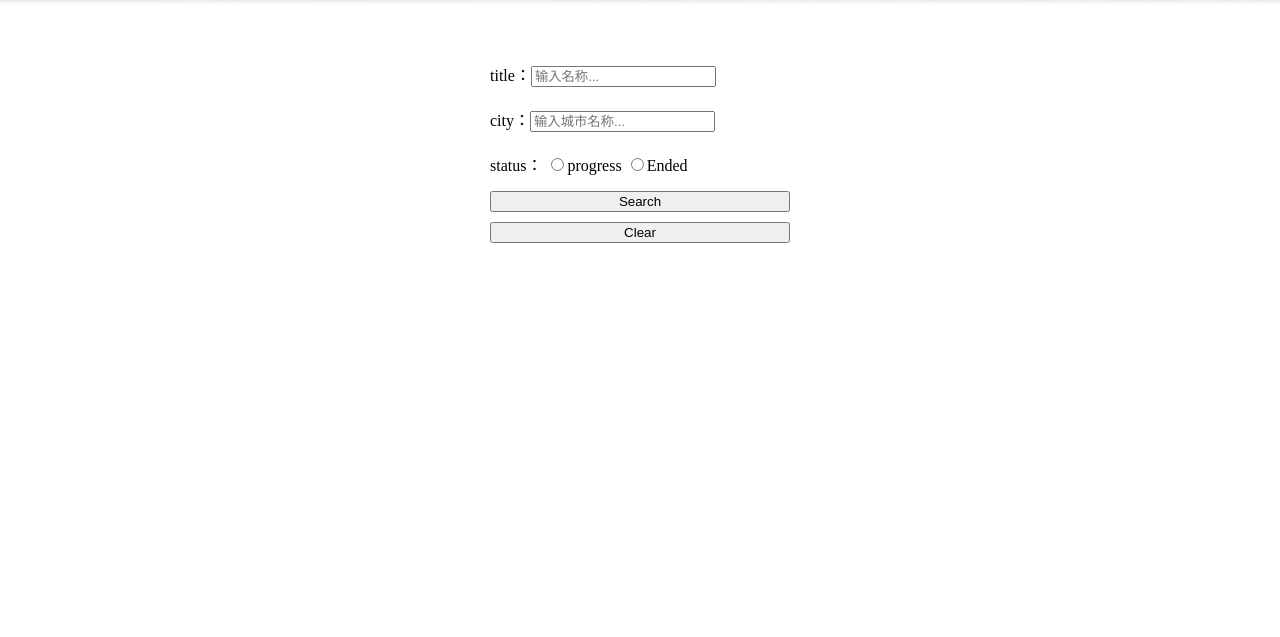
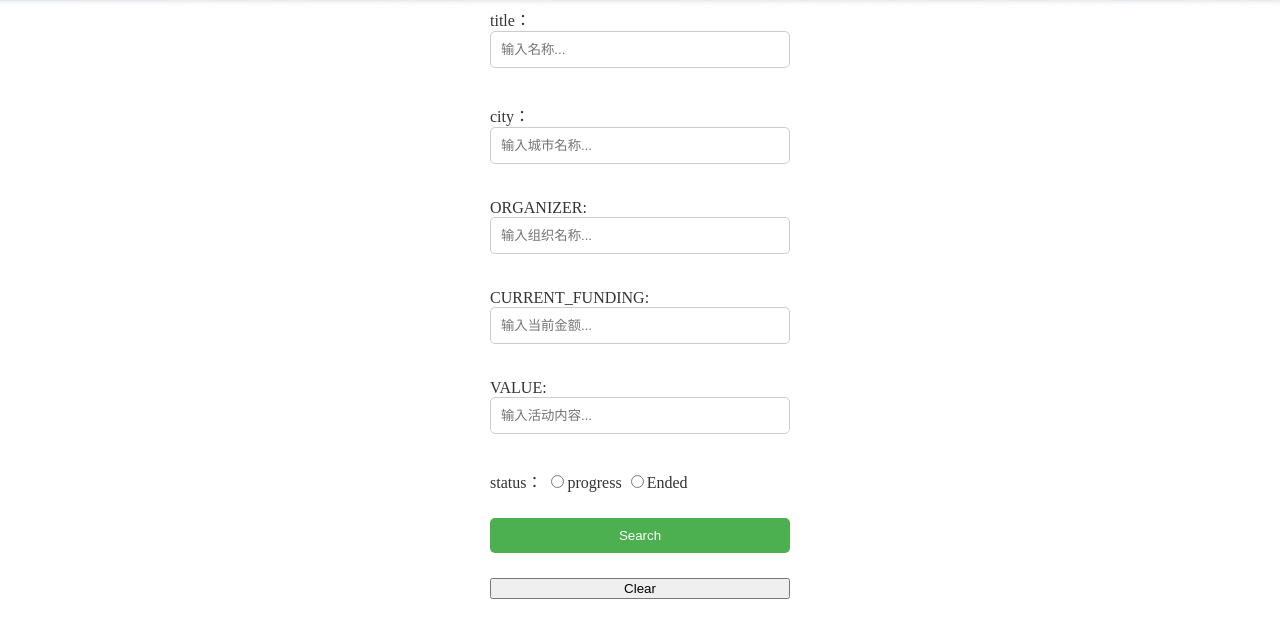
Before and after one commit to jjjjjjjhhhhh/team-chile, a website: page Search.html in a window 1280 px wide. Shown: the part 73-710 px from the top of the page. Drawn offline with Linux system fonts and the light colour scheme.

Commit message:
搭建express

```diff
--- a/Search.html
+++ b/Search.html
@@ -24,7 +24,7 @@
     }
     .content{
         /* width: 300px; */
-        height: 300px;
+        /* height: 300px; */
         display: flex;
         justify-content: center;
         align-items: center;
@@ -81,11 +81,57 @@
     width: 300px;
   }
   .content-value{
-    height: 500px;
+    height: 600px;
         /* display: flex;
         justify-content: center;
         align-items: center; */
   }
+
+  form {
+            display: flex;
+            flex-direction: column;
+        }
+
+
+        label {
+            font-size: 16px;
+            margin-bottom: 5px;
+            color: #333;
+        }
+
+
+        input[type="text"],
+        input[type="email"],
+        input[type="number"],
+
+        input[type="submit"] {
+            width: 100%;
+            padding: 10px;
+            margin-bottom: 15px;
+            border: 1px solid #ccc;
+            border-radius: 5px;
+            box-sizing: border-box;
+        }
+
+        input[type="submit"] {
+            background-color: #4CAF50;
+            color: white;
+            border: none;
+            cursor: pointer;
+            transition: background-color 0.3s;
+        }
+
+        input[type="submit"]:hover {
+            background-color: #45a049;
+        }
+
+        form > * + * {
+            margin-top: 10px;
+        }
+
+
+
+
 </style>
 <body>
     <div>
@@ -95,10 +141,12 @@
         <div class="content">
             <div class="content-form">
                 <form onsubmit="handleSearch(this)">
-                    <label for="name">title：<input type="search" name="name" placeholder="输入名称..."></label>
-                    <label for="city">city：<input type="search" name="city" placeholder="输入城市名称..."></label>
+                    <label for="name">title：<input type="text" name="name" placeholder="输入名称..." ></label>
+                    <label for="city">city：<input type="text" name="city" placeholder="输入城市名称..." ></label>
+                    <label for="ORGANIZER">ORGANIZER:<input type="text" name="ORGANIZER" placeholder="输入组织名称..."></label>
+                    <label for="CURRENT_FUNDING">CURRENT_FUNDING:<input type="number" min="0" name="CURRENT_FUNDING" placeholder="输入当前金额..."></label>
+                    <label for="VALUE">VALUE:<input type="text" name="VALUE" placeholder="输入活动内容..."></label>
                     <label for="status">status：
-
                     <input type="radio" name="gender" value="1">progress
                     <input type="radio" name="gender" value="2">Ended</label>
 
@@ -114,13 +162,23 @@
 </body>
 
 <script type="text/javascript">
-         let url = 'https://24275251.it.scu.edu.au/Server_api'
+       let url = 'http://127.0.0.1:8081/api'
 
 
     function handleSearch(form) {
         event.preventDefault();
         let name = form.name.value;
         let city = form.city.value;
+        let ORGANIZER = form.ORGANIZER.value;
+        let CURRENT_FUNDING = Number(form.CURRENT_FUNDING.value);
+        let VALUE = form.VALUE.value;
+
+        var CURRENT_FUNDINGRegex = /^\d+$/;
+        if (!CURRENT_FUNDINGRegex.test(CURRENT_FUNDING)) {
+           return alert("It must be a number!");
+        }
+
+
 
         const selectedRadio = document.querySelector('input[name="gender"]:checked')
 
@@ -130,14 +188,17 @@
         let params = {
             type: selectedRadio ? selectedRadio.value : '',
             CAPTION: name ? name : '',
-            CITY: city ? city : ''
+            CITY: city ? city : '',
+            ORGANIZER: ORGANIZER? ORGANIZER : '',
+            CURRENT_FUNDING:CURRENT_FUNDING? CURRENT_FUNDING : '',
+            VALUE : VALUE? VALUE : ''
         }
         getSearch(params)
     }
 
     function getSearch(params) {
         var xhr = new XMLHttpRequest();
-        xhr.open('GET',url + `/getTypeData?type=${params.type}&CAPTION=${params.CAPTION}&CITY=${params.CITY}`, true);
+        xhr.open('GET',url + `/getTypeData?type=${params.type}&CAPTION=${params.CAPTION}&CITY=${params.CITY}&ORGANIZER=${params.ORGANIZER}&CURRENT_FUNDING=${params.CURRENT_FUNDING}&VALUE=${params.VALUE}`, true);
         xhr.setRequestHeader('Content-Type', 'application/json');
         xhr.send();
         xhr.onload = function() {
```
Also changed, not shown: Detail.html (+4 -4 lines), Donation.html (+47 -3 lines), index.html (+1 -1 lines), package.json (added, +25 -0 lines), server.js (added, +31 -0 lines), 1 other file.
